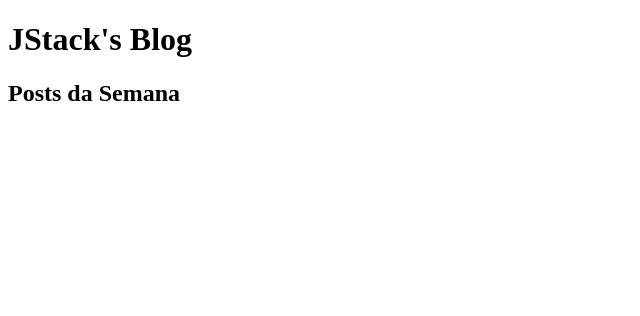
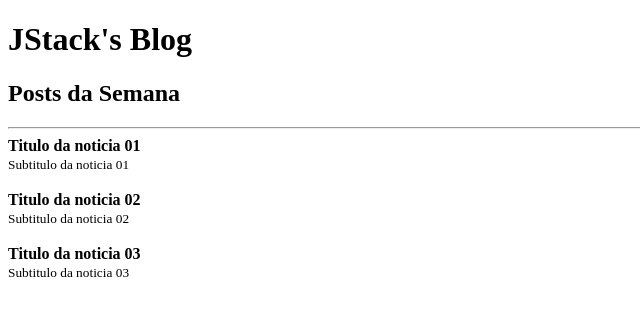
Before and after one commit to JvFern4ndes/ReactHelloWorld, a React app: page / in a window 1280 px wide. Shown: the top 316 px of the page, without its empty margins (0-640 px from the left). Built offline with nearby package versions, Linux system fonts and the light colour scheme.

Commit message:
Entendendo as props

```diff
--- a/src/App.js
+++ b/src/App.js
@@ -1,12 +1,35 @@
-import React, { Fragment } from 'react';
+import React from 'react';
 
-const category = 'Posts da Semana';
+import Post from './Post';
+
+const tituloZeroum = 'Titulo Zero UM'
 
 function App() {
     return (
         <>
-        <h1>JStack's Blog</h1>
-        <h2>{category}</h2>
+            <h1>JStack's Blog</h1>
+            <h2>Posts da Semana</h2>
+
+            <hr />
+
+            <Post
+                post={{
+                    title: 'Titulo da noticia 01',
+                    subtitle: 'Subtitulo da noticia 01',
+                }}
+            />
+            <Post
+                post={{
+                    title: 'Titulo da noticia 02',
+                    subtitle: 'Subtitulo da noticia 02',
+                }}
+            />
+            <Post
+                post={{
+                    title: 'Titulo da noticia 03',
+                    subtitle: 'Subtitulo da noticia 03',
+                }}
+            />
         </>
     );
 }
--- /dev/null
+++ b/src/Post.js
@@ -0,0 +1,14 @@
+import React from 'react';
+
+export default function post(props) {
+    return (
+        <>
+            <article>
+                <strong>{props.post.title}</strong><br />
+                <small>{props.post.subtitle}</small>
+            </article>
+            <br />
+        </>
+
+    );
+};
```
Also changed, not shown: Readme/Readme.md (added).
